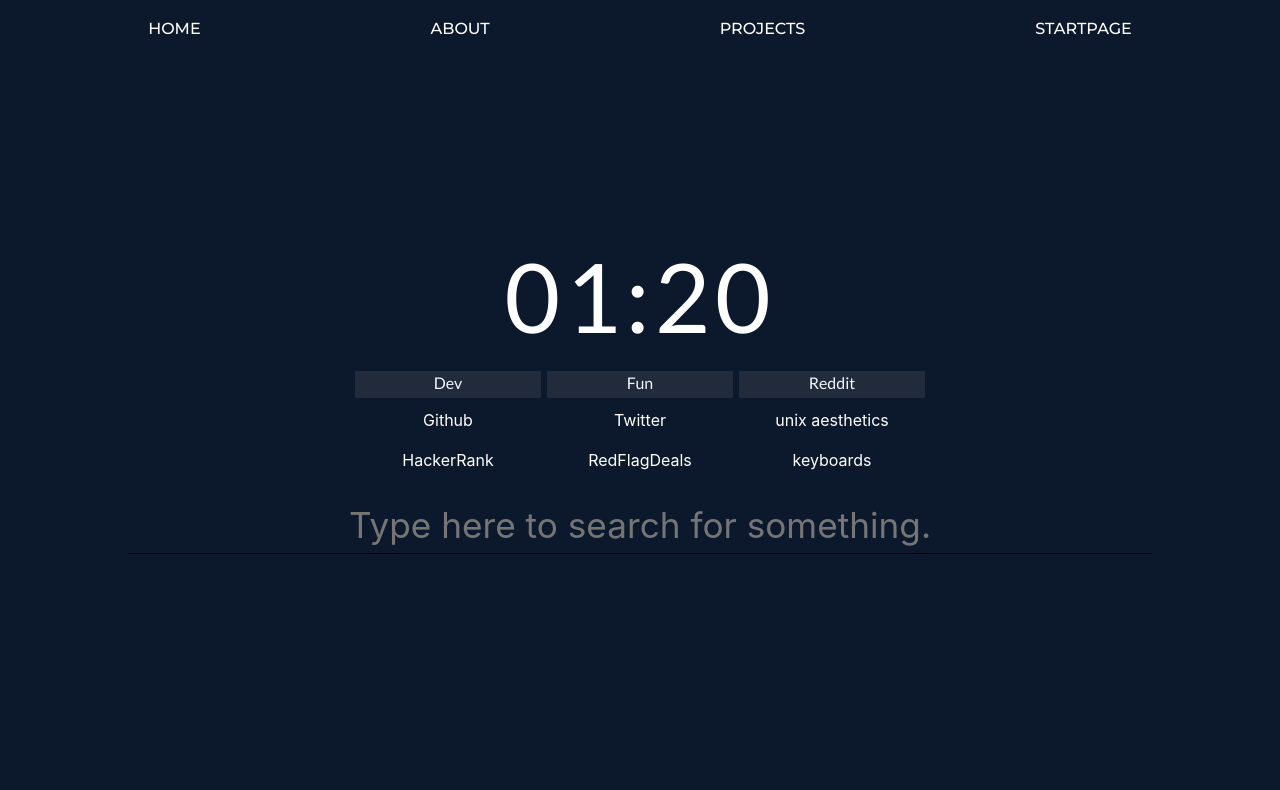
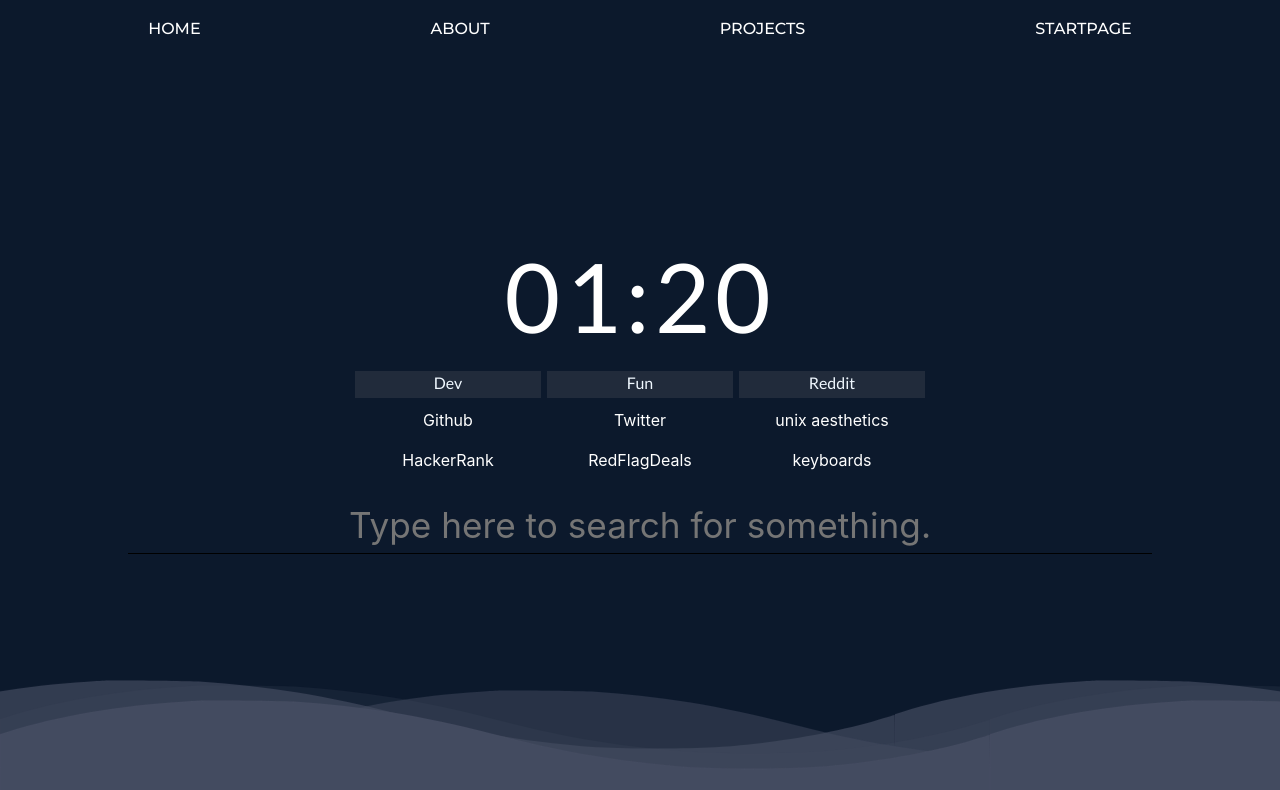
Before and after one commit to miiwo/miiwo.github.io, a Next.js app: page /startpage in a window 1280 px wide. Shown: the top 790 px of the page. Built offline with nearby package versions, Linux system fonts and the light colour scheme.

Commit message:
Fix waves to show up properly after next migration

```diff
--- a/src/components/waves.js
+++ b/src/components/waves.js
@@ -5,10 +5,10 @@ function Waves(prop) {
     return (
 	<>
 	    <div className="wave-container">
-			<div className="wave wave1" />
-			<div className="wave wave2" />
-			<div className="wave wave3" />
-			<div className="wave wave4" />
+			<div className={ `${styles.wave} ${styles.wave1}`} />
+			<div className={ `${styles.wave} ${styles.wave2}`} />
+			<div className={ `${styles.wave} ${styles.wave3}`} />
+			<div className={ `${styles.wave} ${styles.wave4}`} />
 	    </div>
 	</>
     )
```
